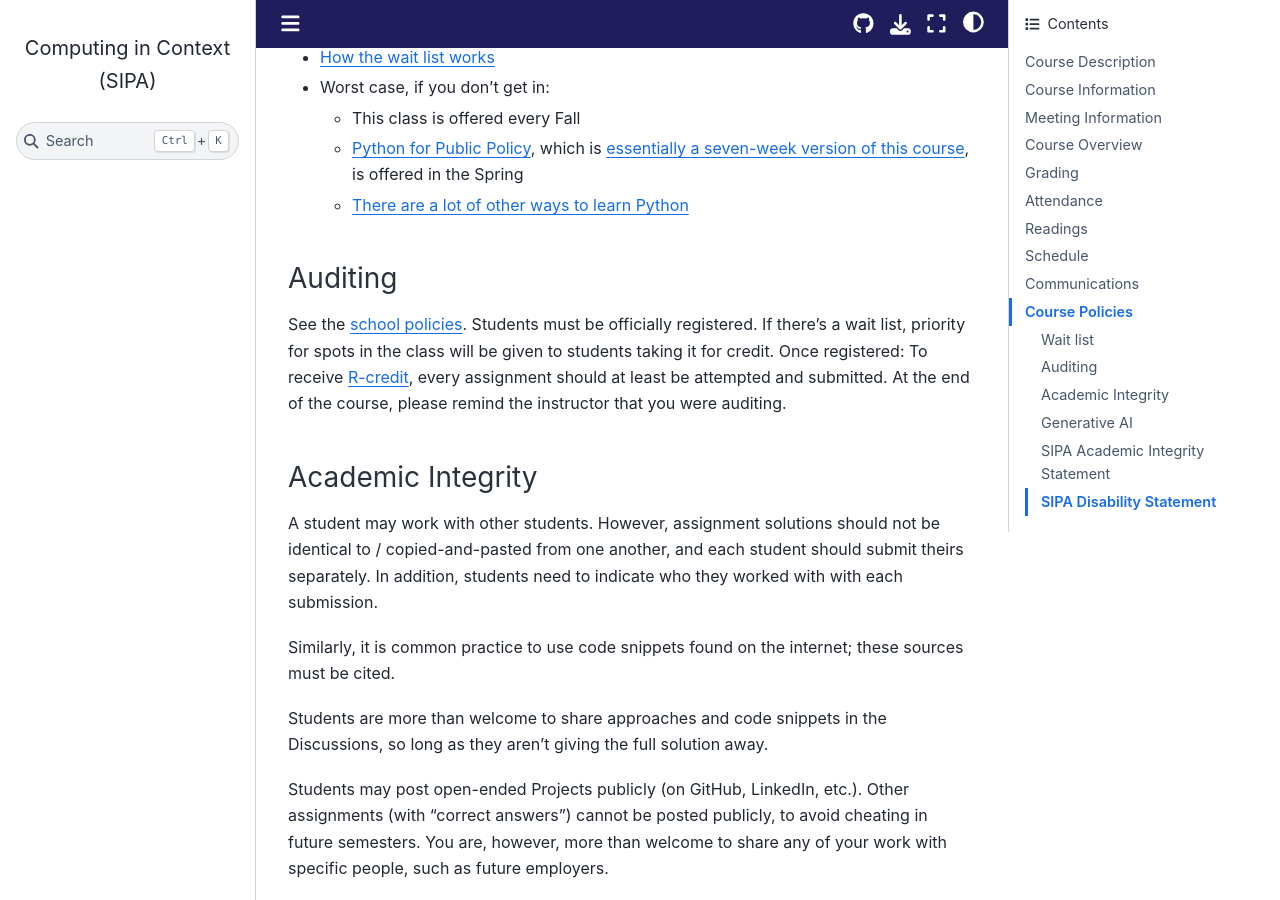
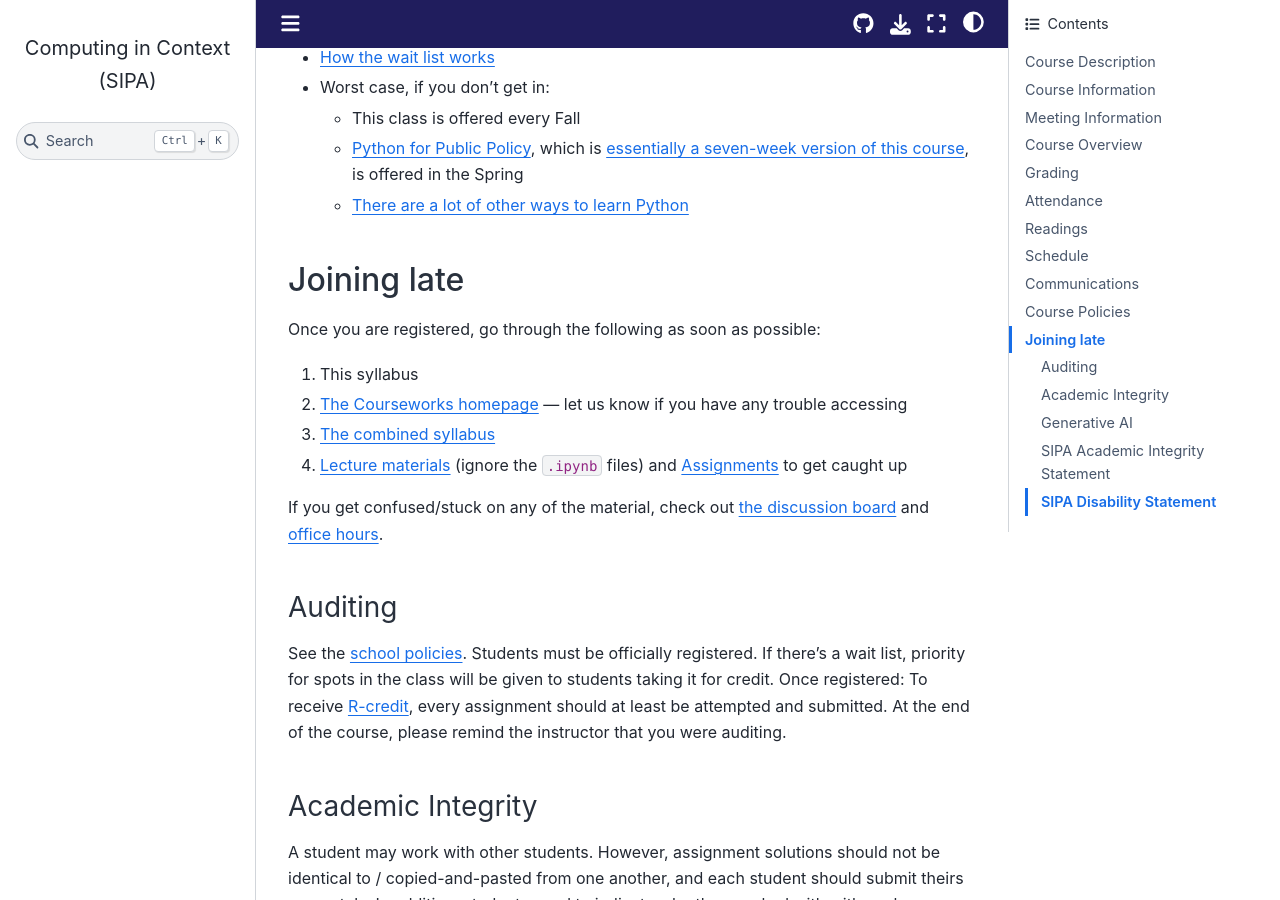
Before and after one commit to afeld/computing-in-context, a Jupyter Book: the page built from index.md, in a window 1280 px wide and 900 px high, scrolled down 5914 px. Built offline with Jupyter Book 1.0.4 settings and Sphinx 7.4.7 and the Sphinx Book theme 1.1.4, drawn with Linux system fonts in a browser that asks for light colours.

Commit message:
add info about joining late

```diff
--- a/index.md
+++ b/index.md
@@ -143,6 +143,17 @@ If there ends up being a wait list:
   - [Python for Public Policy](https://python-public-policy.afeld.me/en/columbia/syllabus.html), which is [essentially a seven-week version of this course](https://python-public-policy.afeld.me/en/columbia/#comparison-to-computing-in-context), is offered in the Spring
   - [There are a lot of other ways to learn Python](https://python-public-policy.afeld.me/en/columbia/resources.html)
 
+## Joining late
+
+Once you are registered, go through the following as soon as possible:
+
+1. This syllabus
+1. [The Courseworks homepage](https://courseworks2.columbia.edu/courses/203144) — let us know if you have any trouble accessing
+1. [The combined syllabus](https://courseworks2.columbia.edu/courses/203144/assignments/syllabus)
+1. [Lecture materials](https://courseworks2.columbia.edu/courses/203144/files/folder/Lectures_first_half) (ignore the `.ipynb` files) and [Assignments](https://courseworks2.columbia.edu/courses/203144/assignments) to get caught up
+
+If you get confused/stuck on any of the material, check out [the discussion board](https://courseworks2.columbia.edu/courses/203144/external_tools/37606?display=borderless) and [office hours](https://calendar.google.com/calendar/embed?src=91gdtrr1qql96n703ratsgjn2s%40group.calendar.google.com&ctz=America%2FNew_York).
+
 ### Auditing
 
 See the [school policies](https://www.sipa.columbia.edu/students/student-affairs/academic-advising-faq). Students must be officially registered. If there's a wait list, priority for spots in the class will be given to students taking it for credit. Once registered: To receive [R-credit](https://www.registrar.columbia.edu/content/grade-options#auditing), every assignment should at least be attempted and submitted. At the end of the course, please remind the instructor that you were auditing.
```
